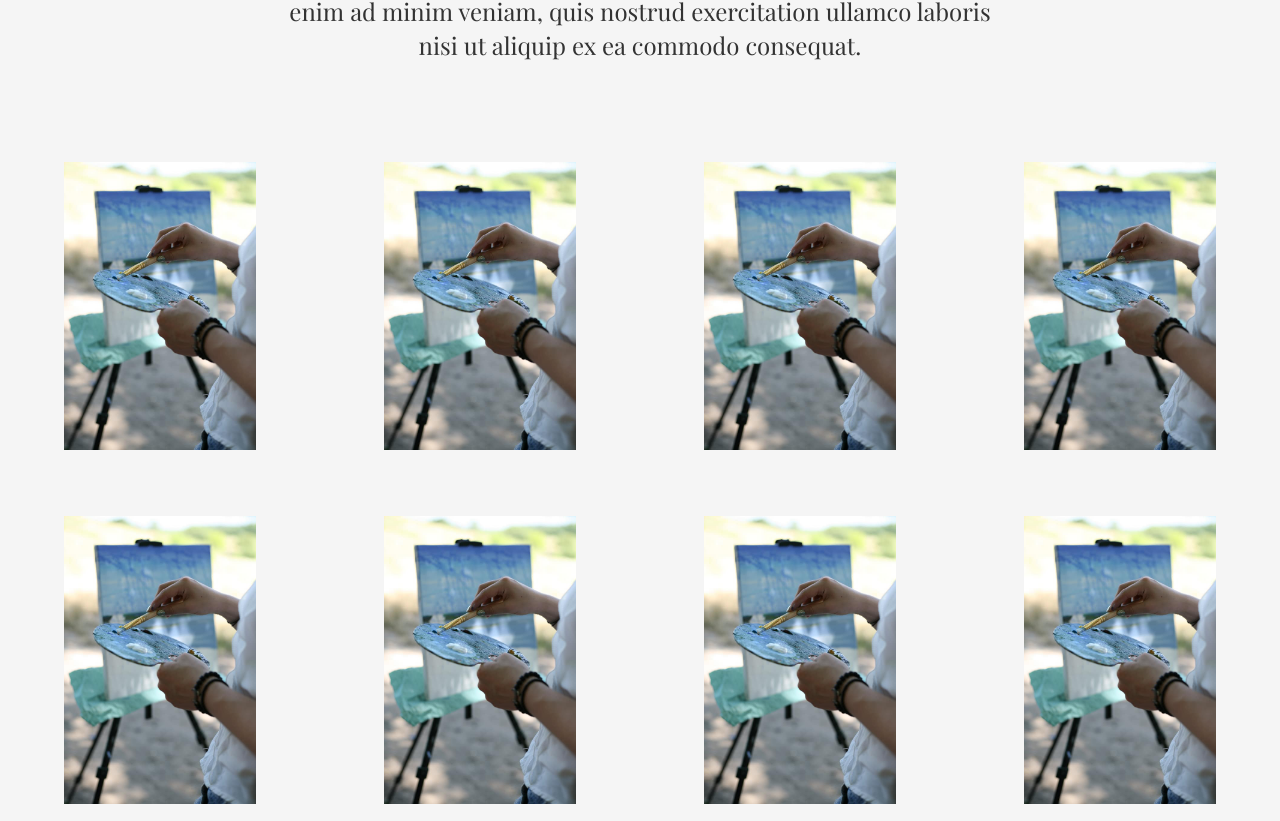
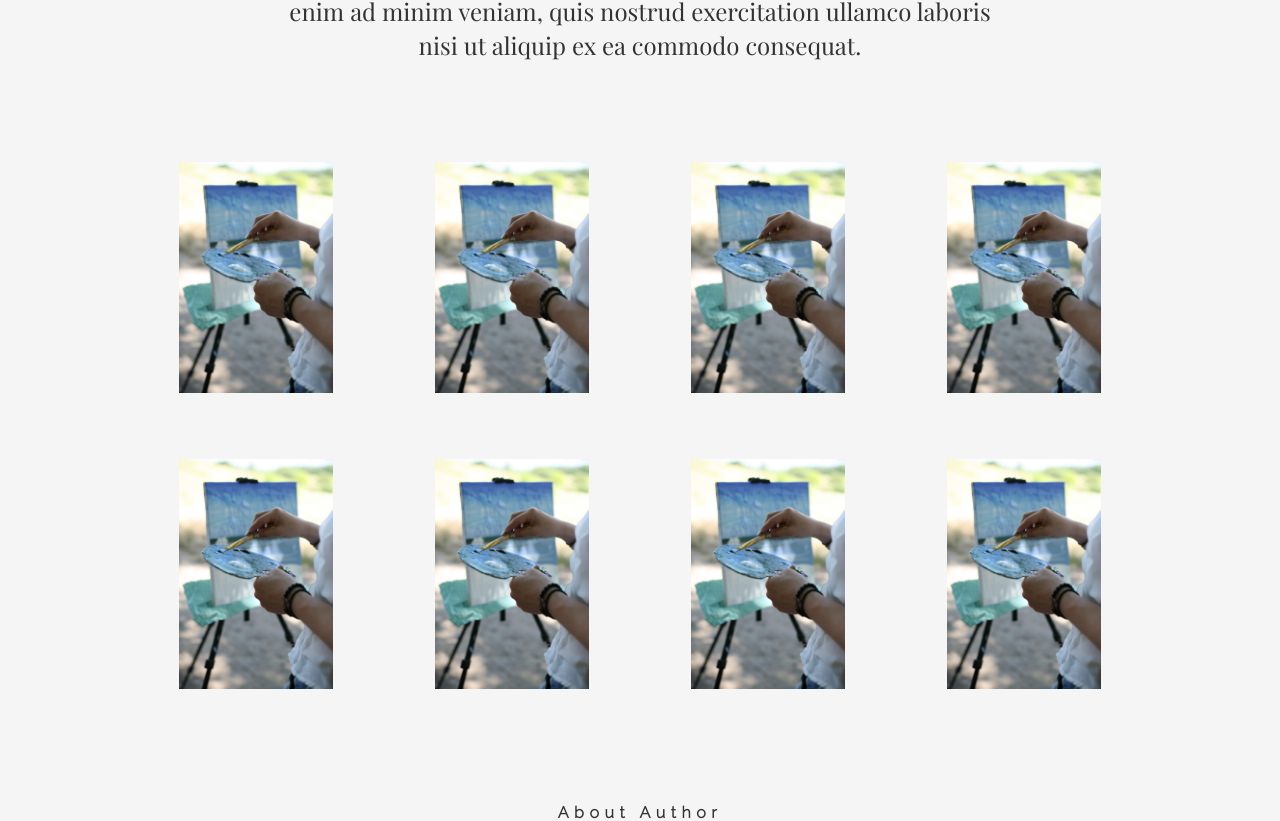
Before and after one commit to Maryana90/SitePortfolio, a React (Create React App) app: page /home in a window 1280 px wide. Shown: the part 1249-2070 px from the top of the page. Built offline with nearby package versions, Linux system fonts and the light colour scheme.

Commit message:
change readme.md

```diff
--- a/src/App.js
+++ b/src/App.js
@@ -21,8 +21,9 @@ function App() {
             <Route path='/contacts' component={Contacts} />
             <Route path='/more' component={More} />
           </div>
+        <Footer />
       </div>
-      <Footer />
+
     </BrowserRouter>
   );
 }
--- a/src/components/Home/PhotoNav/PhotoNav.jsx
+++ b/src/components/Home/PhotoNav/PhotoNav.jsx
@@ -4,7 +4,7 @@ import PhNav from './PhNav/PhNav';
 
 const PhotoNav = () => {
     return (
-        <div>
+        <div className={q.photosBlock}>
             <PhNav />
             <PhNav />
             <PhNav />
--- a/src/components/Home/PhotoNav/PhotoNav.module.css
+++ b/src/components/Home/PhotoNav/PhotoNav.module.css
@@ -0,0 +1,3 @@
+.photosBlock{
+    margin: auto 10%;
+}
```
Also changed, not shown: 1 other file (tests, documents, lock files or other folders).
